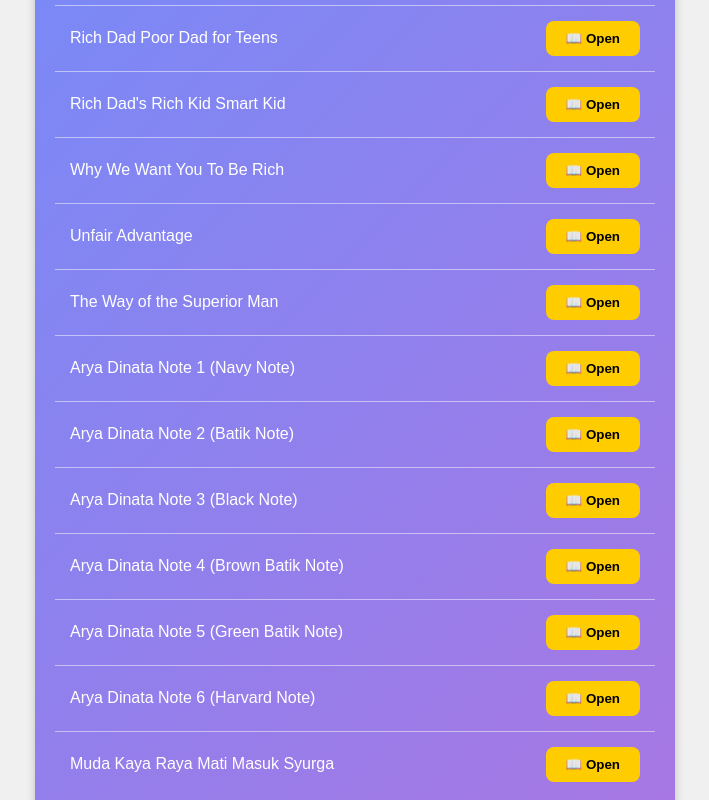
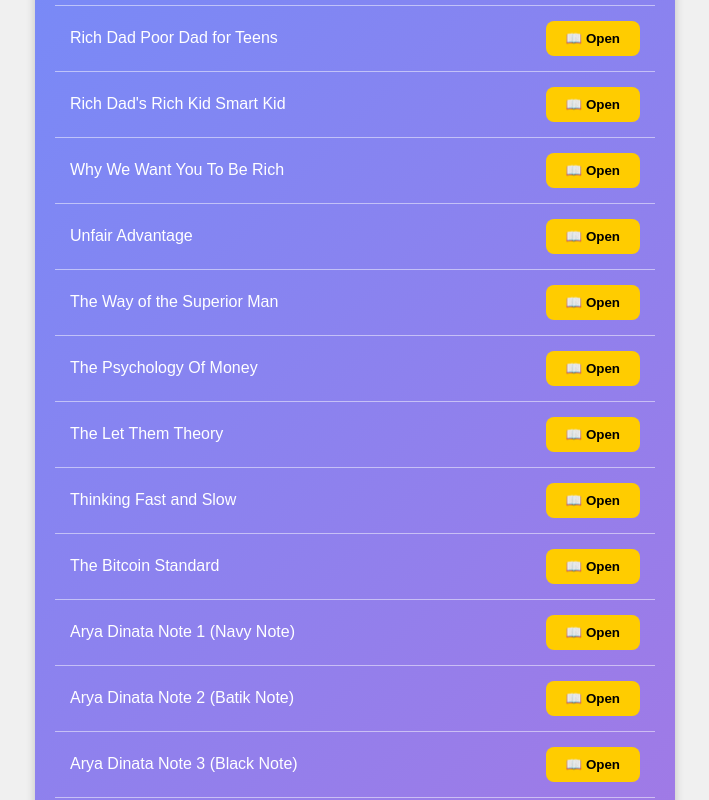
Before and after one commit to aryadinataSTKIP/Left_Brain, a plain HTML site: page index.html in a window 1280 px wide. Shown: the part 440-1240 px from the top of the page, without its empty margins (285-994 px from the left). Drawn offline with Linux system fonts and the light colour scheme.

Commit message:
Update index.html

```diff
--- a/index.html
+++ b/index.html
@@ -91,6 +91,22 @@
             <span>The Way of the Superior Man</span>
             <button onclick="window.open('https://drive.google.com/file/d/1DBG932yQU-34fHDLz17b10KBHu9RQGGV/view?usp=sharing', '_blank')">📖 Open</button>
         </div>
+         <div class="book">
+            <span>The Psychology Of Money</span>
+            <button onclick="window.open('https://drive.google.com/file/d/1WozeTyfq0HgZ-47PEx5T3iB2Gz1pP5pj/view?usp=sharing', '_blank')">📖 Open</button>
+        </div>
+         <div class="book">
+            <span>The Let Them Theory</span>
+            <button onclick="window.open('https://drive.google.com/file/d/1TD6Lq7Jy4v5YCkW_E5ldZJxd24bsCcv_/view?usp=sharing', '_blank')">📖 Open</button>
+        </div>
+         <div class="book">
+            <span>Thinking Fast and Slow</span>
+            <button onclick="window.open('https://drive.google.com/file/d/1xrzZPsFDR52JEyBJbcj7s5TbGsCM0kNd/view?usp=sharing', '_blank')">📖 Open</button>
+        </div>
+         <div class="book">
+            <span>The Bitcoin Standard</span>
+            <button onclick="window.open('https://drive.google.com/file/d/1MKbPo1kPcClX4xnvdEakJgzSo8FIR9xo/view?usp=sharing', '_blank')">📖 Open</button>
+        </div>
         <div class="book">
             <span>Arya Dinata Note 1 (Navy Note)</span>
             <button onclick="window.open('https://drive.google.com/file/d/1URUlEpdhheQSmefganYvX_JuAho6t1JJ/view?usp=sharing', '_blank')">📖 Open</button>
```
